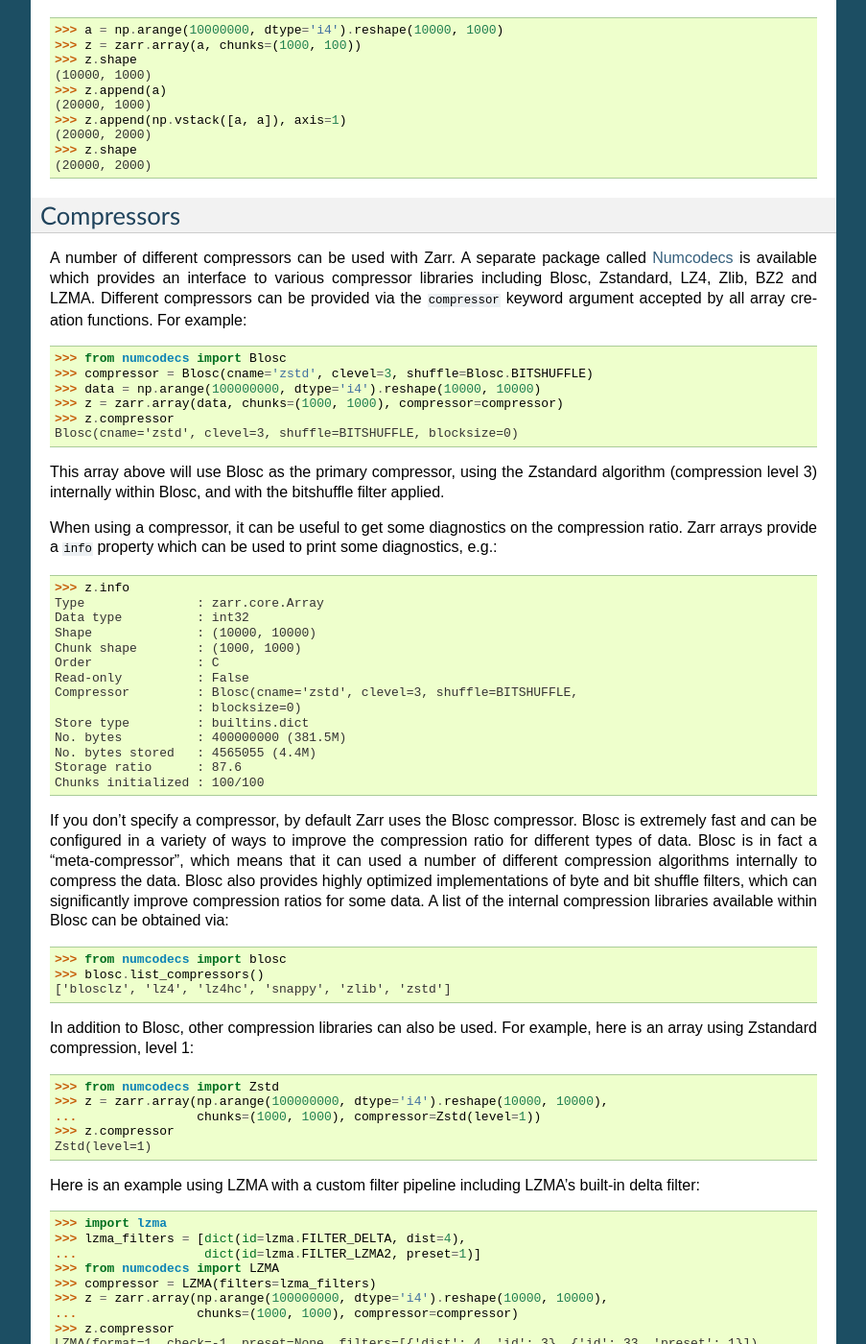
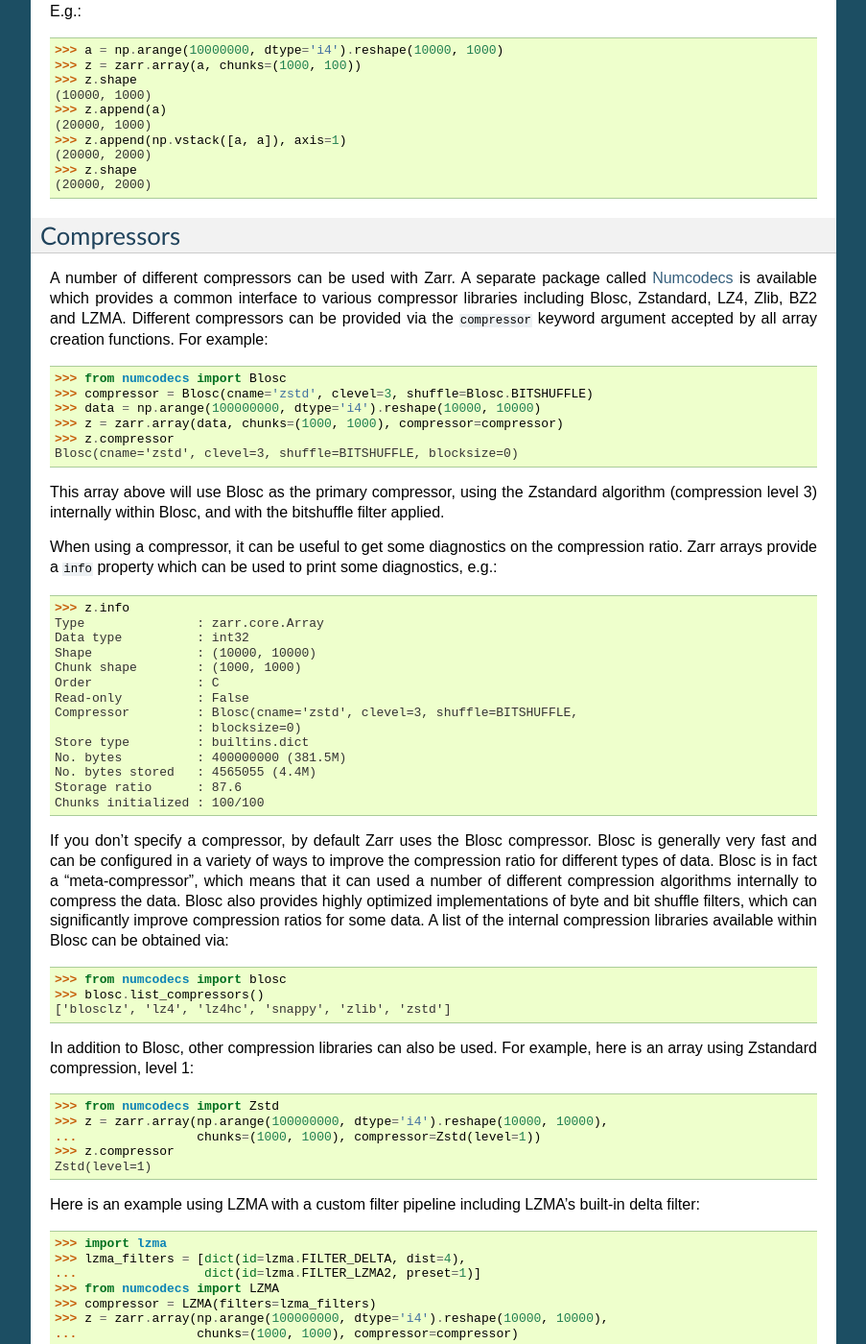
Before and after one commit to enthusiastdev121/zarr-python, a Sphinx documentation site: the page built from docs/tutorial.rst, in a window 1280 px wide and 1400 px high, scrolled down 1931 px. Shown: the whole window at 96% size, without its empty margins (198-1101 px from the left). Built offline with Sphinx 7.4.7, drawn with Linux system fonts in a browser that asks for light colours; the version number could not be read and is left out; some of the changed text lies outside the part shown.

Commit message:
tidy doc

```diff
--- a/docs/tutorial.rst
+++ b/docs/tutorial.rst
@@ -5,9 +5,9 @@ Tutorial
 
 Zarr provides classes and functions for working with N-dimensional
 arrays that behave like NumPy arrays but whose data is divided into
-chunks and compressed. If you are already familiar with HDF5
-then Zarr arrays provide similar functionality, but with some
-additional flexibility.
+chunks and compressed. If you are already familiar with HDF5 then Zarr
+arrays provide similar functionality, but with some additional
+flexibility.
 
 .. _tutorial_create:
 
@@ -140,10 +141,12 @@ which can be used to append data to any axis. E.g.::
 Compressors
 -----------
 
-A number of different compressors can be used with Zarr. A separate package called Numcodecs_ is
-available which provides an interface to various compressor libraries including Blosc, Zstandard,
-LZ4, Zlib, BZ2 and LZMA. Different compressors can be provided via the ``compressor`` keyword
-argument accepted by all array creation functions. For example::
+A number of different compressors can be used with Zarr. A separate
+package called Numcodecs_ is available which provides a common
+interface to various compressor libraries including Blosc, Zstandard,
+LZ4, Zlib, BZ2 and LZMA. Different compressors can be provided via the
+``compressor`` keyword argument accepted by all array creation
+functions. For example::
 
     >>> from numcodecs import Blosc
     >>> compressor = Blosc(cname='zstd', clevel=3, shuffle=Blosc.BITSHUFFLE)
@@ -152,11 +155,13 @@ argument accepted by all array creation functions. For example::
     >>> z.compressor
     Blosc(cname='zstd', clevel=3, shuffle=BITSHUFFLE, blocksize=0)
 
-This array above will use Blosc as the primary compressor, using the Zstandard algorithm
-(compression level 3) internally within Blosc, and with the bitshuffle filter applied.
+This array above will use Blosc as the primary compressor, using the
+Zstandard algorithm (compression level 3) internally within Blosc, and
+with the bitshuffle filter applied.
 
-When using a compressor, it can be useful to get some diagnostics on the compression ratio. Zarr
-arrays provide a ``info`` property which can be used to print some diagnostics, e.g.::
+When using a compressor, it can be useful to get some diagnostics on
+the compression ratio. Zarr arrays provide a ``info`` property which
+can be used to print some diagnostics, e.g.::
 
     >>> z.info
     Type               : zarr.core.Array
@@ -173,20 +178,24 @@ arrays provide a ``info`` property which can be used to print some diagnostics,
     Storage ratio      : 87.6
     Chunks initialized : 100/100
 
-If you don't specify a compressor, by default Zarr uses the Blosc compressor. Blosc is extremely
-fast and can be configured in a variety of ways to improve the compression ratio for different
-types of data. Blosc is in fact a "meta-compressor", which means that it can used a number of
-different compression algorithms internally to compress the data. Blosc also provides highly
-optimized implementations of byte and bit shuffle filters, which can significantly improve
-compression ratios for some data. A list of the internal compression libraries available within
-Blosc can be obtained via::
+If you don't specify a compressor, by default Zarr uses the Blosc
+compressor. Blosc is generally very fast and can be configured in a
+variety of ways to improve the compression ratio for different types
+of data. Blosc is in fact a "meta-compressor", which means that it can
+used a number of different compression algorithms internally to
+compress the data. Blosc also provides highly optimized
+implementations of byte and bit shuffle filters, which can
+significantly improve compression ratios for some data. A list of the
+internal compression libraries available within Blosc can be obtained
+via::
 
     >>> from numcodecs import blosc
     >>> blosc.list_compressors()
     ['blosclz', 'lz4', 'lz4hc', 'snappy', 'zlib', 'zstd']
 
-In addition to Blosc, other compression libraries can also be used. For example, here is an array
-using Zstandard compression, level 1::
+In addition to Blosc, other compression libraries can also be
+used. For example, here is an array using Zstandard compression, level
+1::
 
     >>> from numcodecs import Zstd
     >>> z = zarr.array(np.arange(100000000, dtype='i4').reshape(10000, 10000),
@@ -220,7 +229,8 @@ The default compressor can be changed by setting the value of the
     >>> # switch back to Blosc defaults
     ... zarr.storage.default_compressor = Blosc()
 
-To disable compression, set ``compressor=None`` when creating an array, e.g.::
+To disable compression, set ``compressor=None`` when creating an
+array, e.g.::
 
     >>> z = zarr.zeros(100000000, chunks=1000000, compressor=None)
     >>> z.compressor is None
@@ -279,8 +290,9 @@ parallelism are supported. The Python global interpreter lock (GIL) is
 released for both compression and decompression operations, so Zarr
 will not block other Python threads from running.
 
-A Zarr array can be read concurrently by multiple threads or processes.
-No synchronization (i.e., locking) is required for concurrent reads.
+A Zarr array can be read concurrently by multiple threads or
+processes.  No synchronization (i.e., locking) is required for
+concurrent reads.
 
 A Zarr array can also be written to concurrently by multiple threads
 or processes. Some synchronization may be required, depending on the
@@ -313,8 +325,9 @@ array with thread synchronization::
 
 This array is safe to read or write within a multi-threaded program.
 
-Zarr also provides support for process synchronization via file locking,
-provided that all processes have access to a shared file system. E.g.::
+Zarr also provides support for process synchronization via file
+locking, provided that all processes have access to a shared file
+system. E.g.::
 
     >>> synchronizer = zarr.ProcessSynchronizer('example.sync')
     >>> z = zarr.open_array('example', mode='w', shape=(10000, 10000),
@@ -345,17 +359,17 @@ for associating an array with application-specific metadata. For example::
     >>> z.attrs['baz']
     42
 
-Internally Zarr uses JSON to store array attributes, so attribute values
-must be JSON serializable.
+Internally Zarr uses JSON to store array attributes, so attribute
+values must be JSON serializable.
 
 .. _tutorial_groups:
 
 Groups
 ------
 
-Zarr supports hierarchical organization of arrays via groups. As with arrays,
-groups can be stored in memory, on disk, or via other storage systems that
-support a similar interface.
+Zarr supports hierarchical organization of arrays via groups. As with
+arrays, groups can be stored in memory, on disk, or via other storage
+systems that support a similar interface.
 
 To create a group, use the :func:`zarr.hierarchy.group` function::
 
@@ -363,8 +377,9 @@ To create a group, use the :func:`zarr.hierarchy.group` function::
     >>> root_group
     <zarr.hierarchy.Group '/'>
 
-Groups have a similar API to the Group class from `h5py <http://www.h5py.org/>`_.
-For example, groups can contain other groups::
+Groups have a similar API to the Group class from `h5py
+<http://www.h5py.org/>`_.  For example, groups can contain other
+groups::
 
     >>> foo_group = root_group.create_group('foo')
     >>> bar_group = foo_group.create_group('bar')
@@ -418,18 +433,21 @@ For more information on groups see the :mod:`zarr.hierarchy` API docs.
 Advanced indexing
 -----------------
 
-As of Zarr version 2.2, Zarr arrays support several methods for advanced or "fancy" indexing,
-which enable a subset of data items to be extracted or updated in an array without loading the
-entire array into memory. Note that although this functionality is similar to some of the
-advanced indexing capabilities available on NumPy arrays and on h5py datasets, **the Zarr API for
-advanced indexing is different from both NumPy and h5py**, so please read this section carefully.
-For a complete description of the indexing API, see the documentation for the
-:class:`zarr.core.Array` class.
+As of Zarr version 2.2, Zarr arrays support several methods for
+advanced or "fancy" indexing, which enable a subset of data items to
+be extracted or updated in an array without loading the entire array
+into memory. Note that although this functionality is similar to some
+of the advanced indexing capabilities available on NumPy arrays and on
+h5py datasets, **the Zarr API for advanced indexing is different from
+both NumPy and h5py**, so please read this section carefully.  For a
+complete description of the indexing API, see the documentation for
+the :class:`zarr.core.Array` class.
 
 Indexing with coordinate arrays
 ~~~~~~~~~~~~~~~~~~~~~~~~~~~~~~~
 
-Items from a Zarr array can be extracted by providing an integer array of coordinates. E.g.::
+Items from a Zarr array can be extracted by providing an integer array
+of coordinates. E.g.::
 
     >>> z = zarr.array(np.arange(10))
     >>> z[...]
@@ -443,7 +461,8 @@ Coordinate arrays can also be used to update data, e.g.::
     >>> z[...]
     array([ 0, -1,  2,  3, -2,  5,  6,  7,  8,  9])
 
-For multidimensional arrays, coordinates must be provided for each dimension, e.g.::
+For multidimensional arrays, coordinates must be provided for each
+dimension, e.g.::
 
     >>> z = zarr.array(np.arange(15).reshape(3, 5))
     >>> z[...]
@@ -458,7 +477,8 @@ For multidimensional arrays, coordinates must be provided for each dimension, e.
            [ 5,  6,  7,  8,  9],
            [10, 11, 12, -2, 14]])
 
-For convenience, coordinate indexing is also available via the ``vindex`` property, e.g.::
+For convenience, coordinate indexing is also available via the
+``vindex`` property, e.g.::
 
     >>> z.vindex[[0, 2], [1, 3]]
     array([-1, -2])
@@ -503,7 +523,8 @@ Here is a multidimensional example::
            [ 5,  6,  7,  8,  9],
            [10, 11, 12, -2, 14]])
 
-For convenience, mask indexing is also available via the ``vindex`` property, e.g.::
+For convenience, mask indexing is also available via the ``vindex``
+property, e.g.::
 
     >>> z.vindex[sel]
     array([-1, -2])
@@ -513,16 +534,18 @@ For convenience, mask indexing is also available via the ``vindex`` property, e.
            [ 5,  6,  7,  8,  9],
            [10, 11, 12, -4, 14]])
 
-Mask indexing is conceptually the same as coordinate indexing, and is implemented internally via
-the same machinery. Both styles of indexing allow selecting arbitrary items from an array, also
-known as point selection.
+Mask indexing is conceptually the same as coordinate indexing, and is
+implemented internally via the same machinery. Both styles of indexing
+allow selecting arbitrary items from an array, also known as point
+selection.
 
 Orthogonal indexing
 ~~~~~~~~~~~~~~~~~~~
 
-Zarr arrays also support methods for orthogonal indexing, which allows selections to be made
-along each dimension of an array independently. For example, this allows selecting a subset of
-rows and/or columns from a 2-dimensional array. E.g.::
+Zarr arrays also support methods for orthogonal indexing, which allows
+selections to be made along each dimension of an array
+independently. For example, this allows selecting a subset of rows
+and/or columns from a 2-dimensional array. E.g.::
 
     >>> z = zarr.array(np.arange(15).reshape(3, 5))
     >>> z[...]
@@ -548,8 +571,8 @@ Data can also be modified, e.g.::
            [ 5,  6,  7,  8,  9],
            [10, -3, 12, -4, 14]])
 
-For convenience, the orthogonal indexing functionality is also available via the ``oindex``
-property, e.g.::
+For convenience, the orthogonal indexing functionality is also
+available via the ``oindex`` property, e.g.::
 
     >>> z = zarr.array(np.arange(15).reshape(3, 5))
     >>> z.oindex[[0, 2], :]  # select first and third rows
@@ -603,7 +627,8 @@ Tips and tricks
 Array and group information
 ~~~~~~~~~~~~~~~~~~~~~~~~~~~
 
-Diagnostic information about arrays and groups is available via the ``info`` property. E.g.::
+Diagnostic information about arrays and groups is available via the
+``info`` property. E.g.::
 
     >>> root_group = zarr.group()
     >>> foo_group = root_group.create_group('foo')
@@ -766,9 +797,10 @@ Re-open and check that data have been written::
 Note that there are some restrictions on how Zip files can be used,
 because items within a Zip file cannot be updated in place. This means
 that data in the array should only be written once and write
-operations should be aligned with chunk boundaries. Note also that the ``close()`` method must be
-called after writing any data to the store, otherwise essential records will not be written to
-the underlying zip file.
+operations should be aligned with chunk boundaries. Note also that the
+``close()`` method must be called after writing any data to the store,
+otherwise essential records will not be written to the underlying zip
+file.
 
 The Dask project has implementations of the ``MutableMapping``
 interface for distributed storage systems, see the `S3Map
```
Also changed, not shown: other parts of docs/tutorial.rst (+81 -66 lines).
